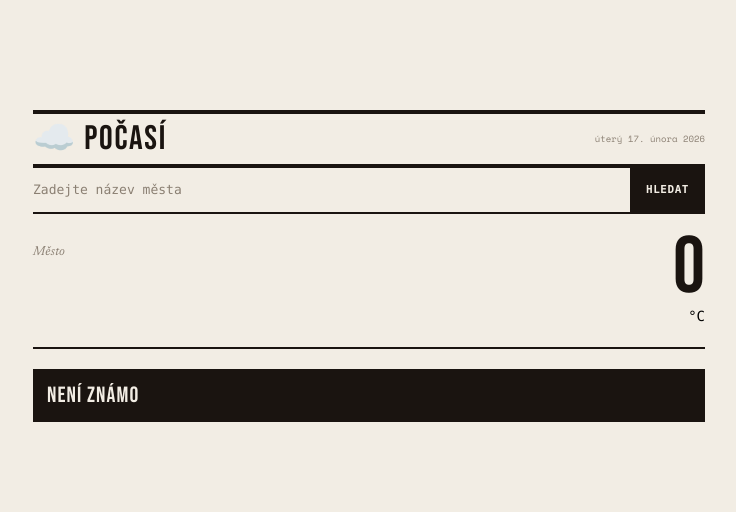
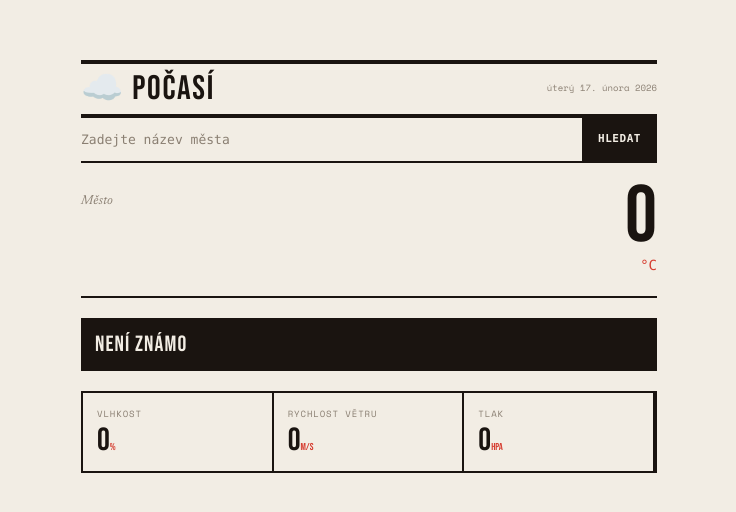
Before and after one commit to jakubjanak/weatherapp, a React (Vite) app: page / in a window 1280 px wide. Shown: the part 124-636 px from the top of the page, without its empty margins (271-1007 px from the left). Built offline with nearby package versions, Linux system fonts and the light colour scheme.

Commit message:
V CityHeadline nastaveno zaokrouhlovani teploty na cele cislo. Dodelana komponenta StatsRow.

```diff
--- a/src/App.tsx
+++ b/src/App.tsx
@@ -3,6 +3,7 @@ import Masthead from "./components/weather/Masthead"
 import SearchBar from "./components/search/SearchBar"
 import CityHeadline from "./components/weather/CityHeadline"
 import ConditionBanner from "./components/weather/ConditionBanner"
+import StatsRow from "./components/weather/StatsRow"
 import { useState } from "react"
 
 function App() {
@@ -16,6 +17,7 @@ function App() {
         <SearchBar setCityName={setCityName} setData={setData} />
         <CityHeadline cityName={cityName} data={data} />
         <ConditionBanner data={data} />
+        <StatsRow data={data} />
       </AppLayout>
     </>
   )
--- a/src/components/layout/AppLayout.tsx
+++ b/src/components/layout/AppLayout.tsx
@@ -1,7 +1,7 @@
 export default function AppLayout({ children }: { children: React.ReactNode }) {
     return (
         <div className="min-h-screen bg-paper flex items-center justify-center p-6 font-space">
-            <div className="w-full max-w-2xl">
+            <div className="w-full max-w-xl">
                 {children}
             </div>
         </div>
--- a/src/components/weather/CityHeadline.tsx
+++ b/src/components/weather/CityHeadline.tsx
@@ -6,8 +6,8 @@ export default function CityHeadline({ cityName, data }: { cityName: string, dat
                 <div className="font-news italic text-[13px] text-muted mt-2">{data && data.sys.country || "Město"}</div>
             </div>
             <div className="text-right">
-                <div className="font-bebas text-[80px] leading-[0.85] text-ink">{data && data.main.temp || "0"}</div>
-                <span className="font-mono text-[14px] text-weather-red block mt-1">°C</span>
+                <div className="font-bebas text-[80px] leading-[0.85] text-ink">{data && Math.round(data.main.temp) || "0"}</div>
+                <span className="font-mono text-[14px] text-red block mt-1">°C</span>
             </div>
         </div>
     )
--- a/src/components/weather/StatsRow.tsx
+++ b/src/components/weather/StatsRow.tsx
@@ -0,0 +1,27 @@
+export default function StatsRow({ data }: { data: any }) {
+    return (
+        <div className="grid grid-cols-3 border-2 border-ink mb-5">
+            <div className="p-3.5 border-r-2 border-ink">
+                <div className="text-[9px] tracking-widest uppercase text-muted mb-1">Vlhkost</div>
+                <div className="font-bebas text-[32px] leading-none text-ink">
+                    {data && data.main.humidity || "0"}
+                    <span className="text-[10px] text-red">%</span>
+                </div>
+            </div>
+            <div className="p-3.5 border-r-2 border-ink">
+                <div className="text-[9px] tracking-widest uppercase text-muted mb-1">Rychlost větru</div>
+                <div className="font-bebas text-[32px] leading-none text-ink">
+                    {data && data.wind.speed || "0"}
+                    <span className="text-[10px] text-red">m/s</span>
+                </div>
+            </div>
+            <div className="p-3.5 border-r-2 border-ink">
+                <div className="text-[9px] tracking-widest uppercase text-muted mb-1">Tlak</div>
+                <div className="font-bebas text-[32px] leading-none text-ink">
+                    {data && data.main.pressure || "0"}
+                    <span className="text-[10px] text-red">hPa</span>
+                </div>
+            </div>
+        </div>
+    )
+}
```
